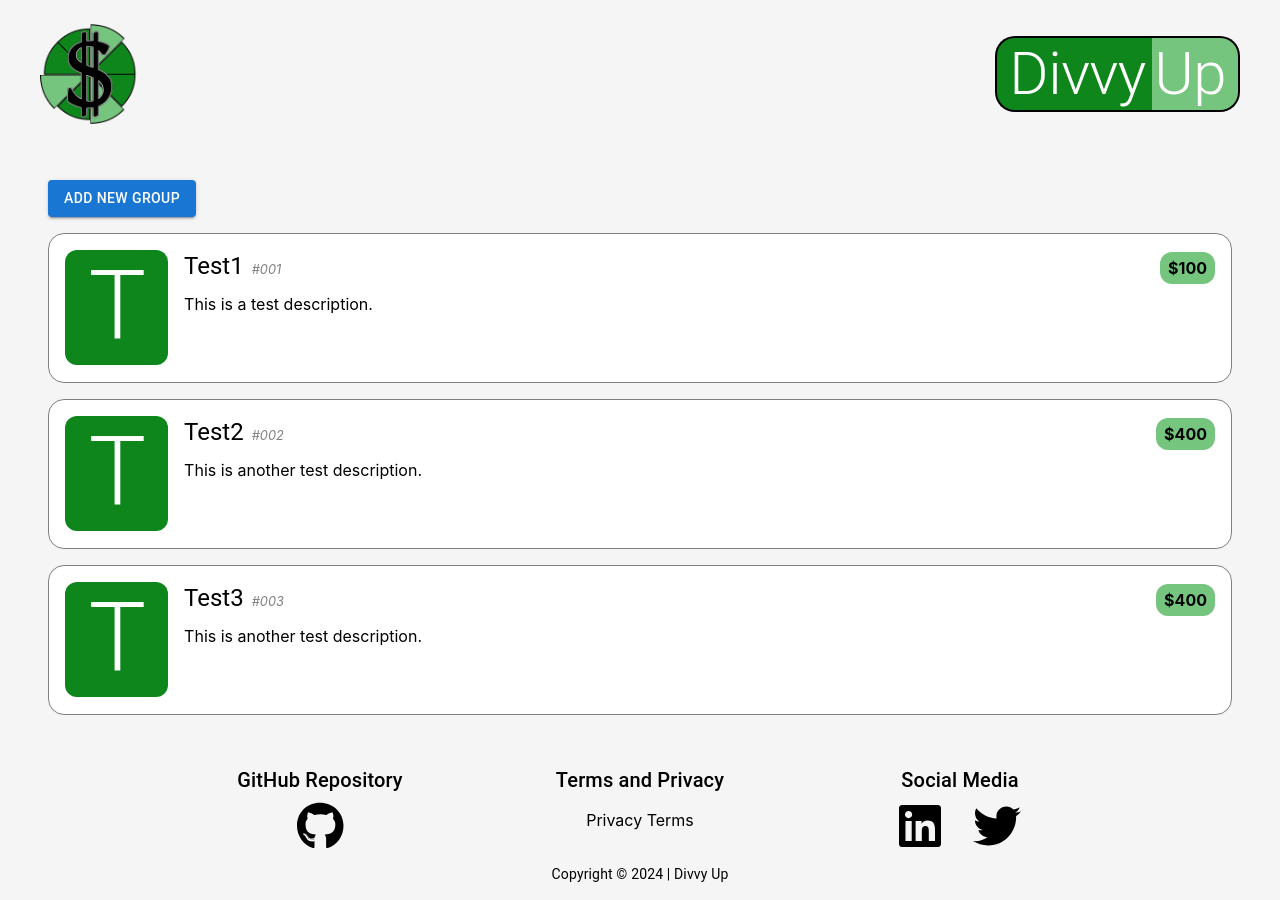
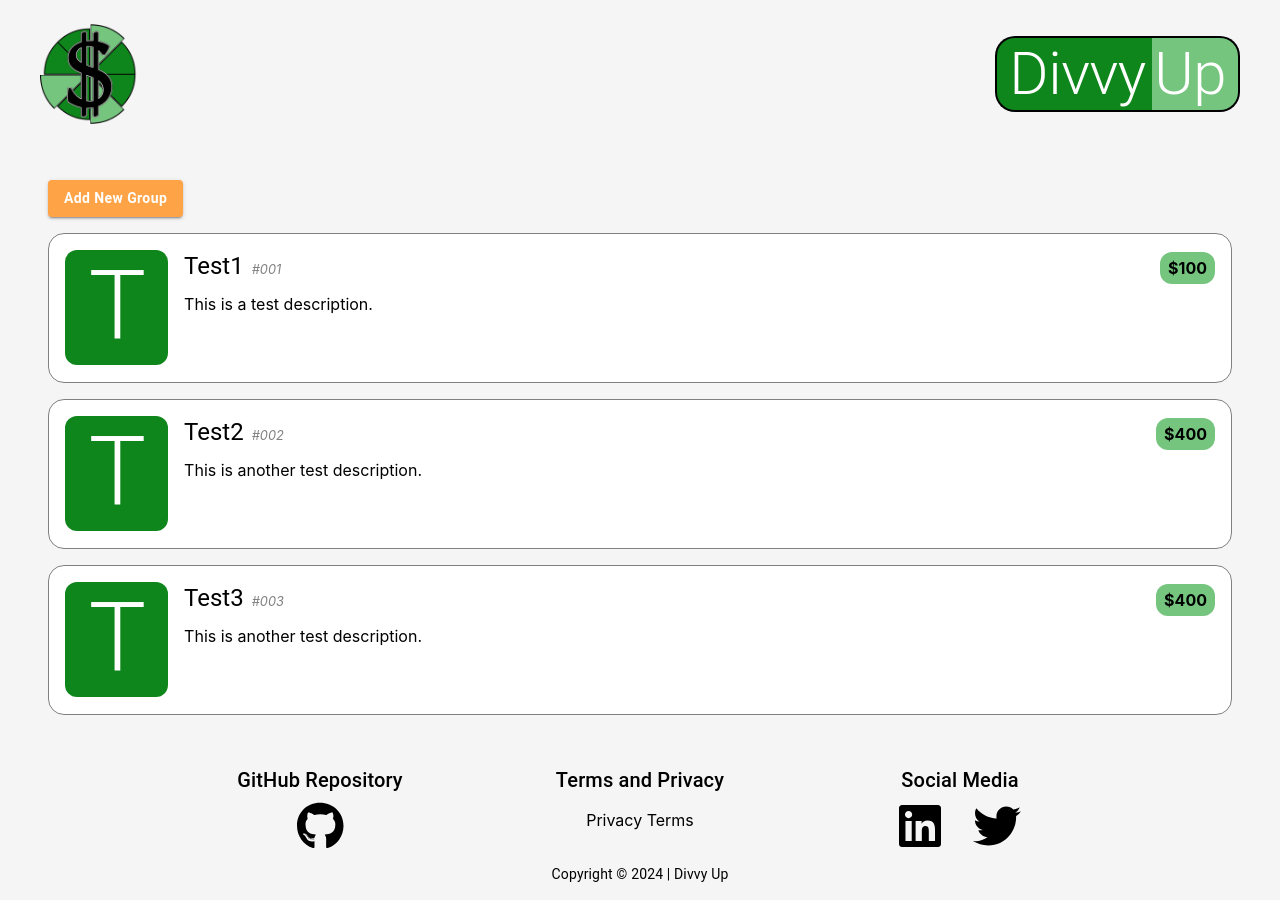
Before and after one commit to chingu-voyages/v51-tier2-team-26, a React (Vite) app: page / in a window 1280 px wide. Built offline with nearby package versions, Linux system fonts and the light colour scheme.

Commit message:
Changed button color and styling

```diff
--- a/src/components/Main.jsx
+++ b/src/components/Main.jsx
@@ -5,7 +5,7 @@ import Button from '@mui/material/Button';
 export default function Main({ groups }) {
     return(
         <Box sx={{ backgroundColor:'whitesmoke', width: 1, height: 600, px: 6, py: 4, boxSizing: 'border-box' }}>
-            <Button variant='contained'>Add New Group</Button>
+            <Button variant='contained' sx={{ backgroundColor:'#ffa347', textTransform:'none', fontWeight: 'bold' }}>Add New Group</Button>
             {groups.map((group) => (
                 <GroupDisplay key={group.id} group={group} />
             ))}
```
